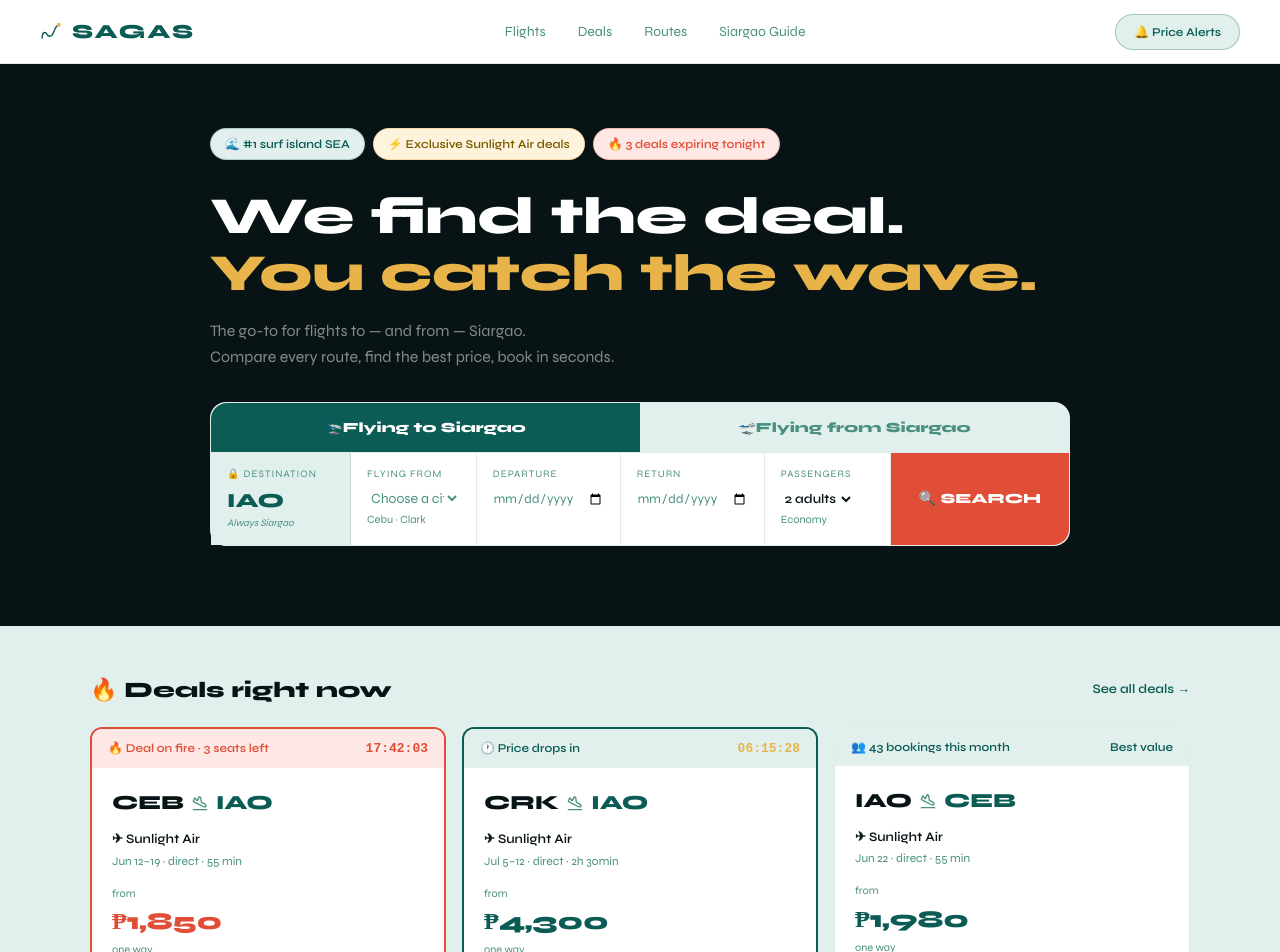
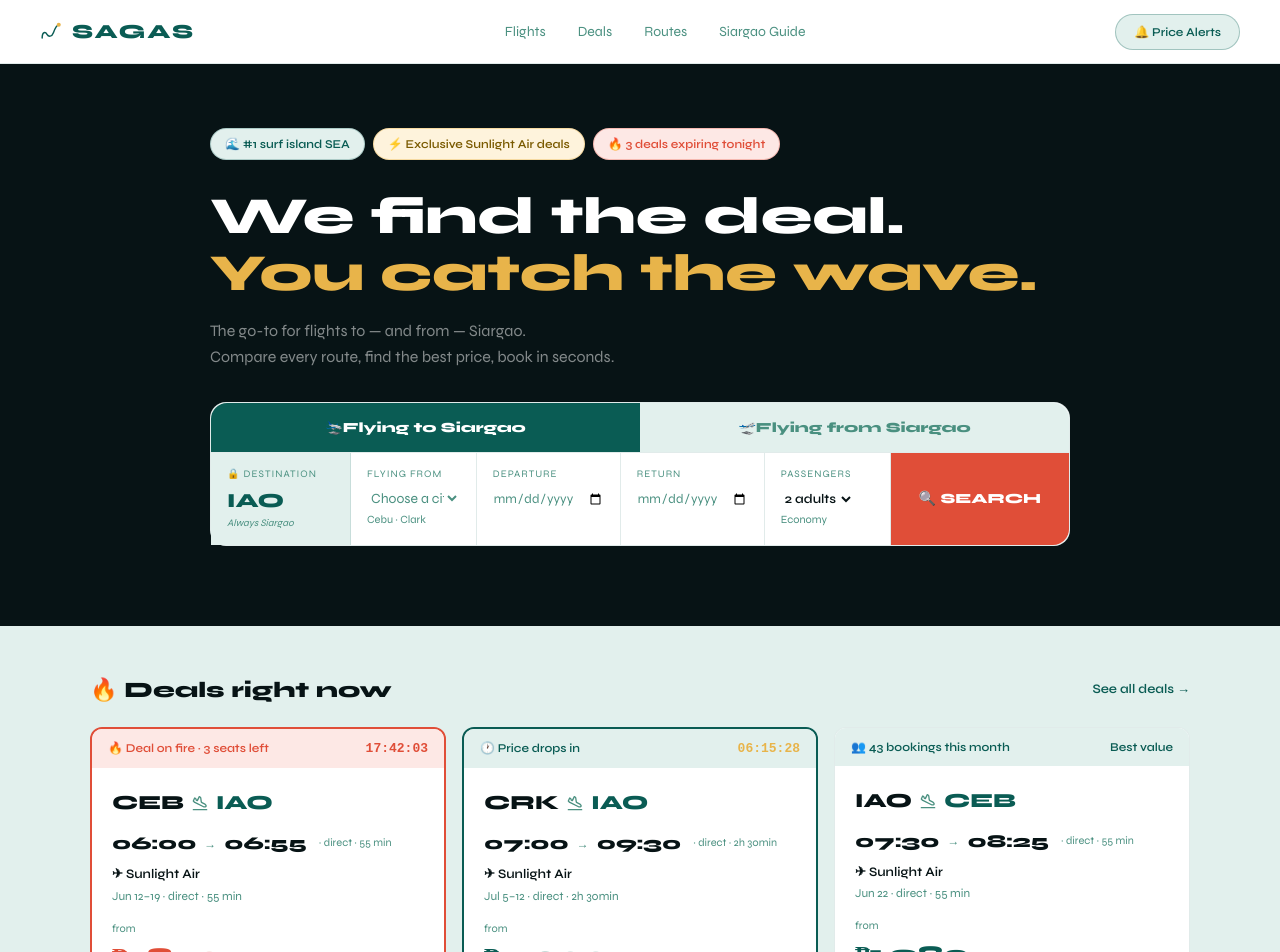
Before and after one commit to benjyamarupro-spec/sagas, a Next.js app: page / in a window 1280 px wide. Shown: the top 952 px of the page. Built offline with nearby package versions, Linux system fonts and the light colour scheme.

Commit message:
Fix — horaires de vol sur deal cards

```diff
--- a/src/app/deals/page.tsx
+++ b/src/app/deals/page.tsx
@@ -4,12 +4,12 @@
 import Link from 'next/link';
 
 const ALL_DEALS = [
-  { id:1, type:'hot', from:'CEB', to:'IAO', airline:'Sunlight Air', dates:'Jun 12–19', duration:'direct · 55 min', price:1850, label:'🔥 Deal on fire · 3 seats left', timerVal:63728, cta:'Book before it\'s gone' },
-  { id:2, type:'top', from:'CEB', to:'IAO', airline:'Sunlight Air', dates:'Jul 5–12', duration:'direct · 55 min', price:2100, label:'🕐 Price drops in', timerVal:22533, cta:'Lock this price' },
-  { id:3, type:'standard', from:'IAO', to:'CEB', airline:'Sunlight Air', dates:'Jun 22', duration:'direct · 55 min', price:1980, label:'👥 43 bookings this month', urgency:'Best value', timerVal:0, cta:'See this deal' },
-  { id:4, type:'hot', from:'CEB', to:'IAO', airline:'Sunlight Air', dates:'Aug 3–10', duration:'direct · 55 min', price:1850, label:'🔥 Flash sale · 2 seats left', timerVal:18200, cta:'Book before it\'s gone' },
-  { id:5, type:'top', from:'IAO', to:'CEB', airline:'Sunlight Air', dates:'Jul 20', duration:'direct · 55 min', price:1920, label:'🕐 Limited time offer', timerVal:31400, cta:'Lock this price' },
-  { id:6, type:'standard', from:'CEB', to:'IAO', airline:'Sunlight Air', dates:'Sep 1–8', duration:'direct · 55 min', price:1850, label:'📅 Low season fare', urgency:'Best time to buy', timerVal:0, cta:'See this deal' },
+  { id:1, type:'hot', from:'CEB', to:'IAO', airline:'Sunlight Air', dates:'Jun 12–19', duration:'direct · 55 min', price:1850, label:'🔥 Deal on fire · 3 seats left', timerVal:63728, cta:'Book before it\'s gone', depart:'06:00', arrive:'06:55' },
+  { id:2, type:'top', from:'CEB', to:'IAO', airline:'Sunlight Air', dates:'Jul 5–12', duration:'direct · 55 min', price:2100, label:'🕐 Price drops in', timerVal:22533, cta:'Lock this price', depart:'09:30', arrive:'10:25' },
+  { id:3, type:'standard', from:'IAO', to:'CEB', airline:'Sunlight Air', dates:'Jun 22', duration:'direct · 55 min', price:1980, label:'👥 43 bookings this month', urgency:'Best value', timerVal:0, cta:'See this deal', depart:'07:30', arrive:'08:25' },
+  { id:4, type:'hot', from:'CEB', to:'IAO', airline:'Sunlight Air', dates:'Aug 3–10', duration:'direct · 55 min', price:1850, label:'🔥 Flash sale · 2 seats left', timerVal:18200, cta:'Book before it\'s gone', depart:'12:00', arrive:'12:55' },
+  { id:5, type:'top', from:'IAO', to:'CEB', airline:'Sunlight Air', dates:'Jul 20', duration:'direct · 55 min', price:1920, label:'🕐 Limited time offer', timerVal:31400, cta:'Lock this price', depart:'11:00', arrive:'11:55' },
+  { id:6, type:'standard', from:'CEB', to:'IAO', airline:'Sunlight Air', dates:'Sep 1–8', duration:'direct · 55 min', price:1850, label:'📅 Low season fare', urgency:'Best time to buy', timerVal:0, cta:'See this deal', depart:'15:30', arrive:'16:25' },
 ];
 
 function DealCard({ deal }: { deal: typeof ALL_DEALS[0] }) {
@@ -43,6 +43,18 @@
           <span style={{ fontFamily:'Syne', fontWeight:800, fontSize:20, color:'var(--nightsurf)' }}>{deal.from}</span>
           <PlaneLanding size={16} color="var(--lagoon-muted)" />
           <span style={{ fontFamily:'Syne', fontWeight:800, fontSize:20, color:'var(--lagoon)' }}>{deal.to}</span>
+        </div>
+        <div style={{ display: 'flex', alignItems: 'center', gap: 8, marginBottom: 8 }}>
+          <span style={{ fontFamily: 'Syne', fontWeight: 800, fontSize: 18, color: 'var(--nightsurf)' }}>
+            {deal.depart}
+          </span>
+          <span style={{ fontFamily: 'Syne', fontSize: 12, color: 'var(--lagoon-muted)' }}>→</span>
+          <span style={{ fontFamily: 'Syne', fontWeight: 800, fontSize: 18, color: 'var(--nightsurf)' }}>
+            {deal.arrive}
+          </span>
+          <span style={{ fontFamily: 'Syne', fontSize: 11, color: 'var(--lagoon-muted)', marginLeft: 4 }}>
+            · {deal.duration}
+          </span>
         </div>
         <p style={{ fontFamily:'Syne', fontWeight:600, fontSize:13, color:'var(--nightsurf)', marginBottom:2 }}>✈ {deal.airline}</p>
         <p style={{ fontFamily:'Syne', fontWeight:400, fontSize:12, color:'var(--lagoon-muted)', marginBottom:16 }}>{deal.dates} · {deal.duration}</p>
--- a/src/app/page.tsx
+++ b/src/app/page.tsx
@@ -46,7 +46,7 @@
 ];
 
 // --- DEAL CARD ---
-function DealCard({ type, from, to, airline, dates, duration, price, label, urgency, timerVal, ctaText, borderColor }: any) {
+function DealCard({ type, from, to, airline, dates, duration, price, label, urgency, timerVal, ctaText, borderColor, depart, arrive }: any) {
   const [time, setTime] = useState(timerVal || 0);
   useEffect(() => {
     if (!timerVal) return;
@@ -75,6 +75,18 @@
           <span style={{ fontFamily: 'Syne', fontWeight: 800, fontSize: 20, color: 'var(--nightsurf)' }}>{from}</span>
           <PlaneLanding size={16} color="var(--lagoon-muted)" />
           <span style={{ fontFamily: 'Syne', fontWeight: 800, fontSize: 20, color: 'var(--lagoon)' }}>{to}</span>
+        </div>
+        <div style={{ display: 'flex', alignItems: 'center', gap: 8, marginBottom: 8 }}>
+          <span style={{ fontFamily: 'Syne', fontWeight: 800, fontSize: 18, color: 'var(--nightsurf)' }}>
+            {depart}
+          </span>
+          <span style={{ fontFamily: 'Syne', fontSize: 12, color: 'var(--lagoon-muted)' }}>→</span>
+          <span style={{ fontFamily: 'Syne', fontWeight: 800, fontSize: 18, color: 'var(--nightsurf)' }}>
+            {arrive}
+          </span>
+          <span style={{ fontFamily: 'Syne', fontSize: 11, color: 'var(--lagoon-muted)', marginLeft: 4 }}>
+            · {duration}
+          </span>
         </div>
         <p style={{ fontFamily: 'Syne', fontWeight: 600, fontSize: 13, color: 'var(--nightsurf)', marginBottom: 2 }}>✈ {airline}</p>
         <p style={{ fontFamily: 'Syne', fontWeight: 400, fontSize: 12, color: 'var(--lagoon-muted)', marginBottom: 16 }}>{dates} · {duration}</p>
@@ -318,9 +330,9 @@
               <Link href="/deals" style={{ fontFamily: 'Syne', fontWeight: 600, fontSize: 13, color: 'var(--lagoon)', textDecoration: 'none' }}>See all deals →</Link>
             </div>
             <div style={{ display: 'grid', gridTemplateColumns: 'repeat(3, 1fr)', gap: 16 }}>
-              <DealCard type="hot" from="CEB" to="IAO" airline="Sunlight Air" dates="Jun 12–19" duration="direct · 55 min" price="₱1,850" label="🔥 Deal on fire · 3 seats left" timerVal={63728} ctaText="Book before it's gone" borderColor="var(--coral)" />
-              <DealCard type="top" from="CRK" to="IAO" airline="Sunlight Air" dates="Jul 5–12" duration="direct · 2h 30min" price="₱4,300" label="🕐 Price drops in" timerVal={22533} ctaText="Lock this price" borderColor="var(--lagoon)" />
-              <DealCard type="standard" from="IAO" to="CEB" airline="Sunlight Air" dates="Jun 22" duration="direct · 55 min" price="₱1,980" label="👥 43 bookings this month" urgency="Best value" timerVal={0} ctaText="See this deal" borderColor="" />
+              <DealCard type="hot" from="CEB" to="IAO" airline="Sunlight Air" dates="Jun 12–19" duration="direct · 55 min" price="₱1,850" label="🔥 Deal on fire · 3 seats left" timerVal={63728} ctaText="Book before it's gone" borderColor="var(--coral)" depart="06:00" arrive="06:55" />
+              <DealCard type="top" from="CRK" to="IAO" airline="Sunlight Air" dates="Jul 5–12" duration="direct · 2h 30min" price="₱4,300" label="🕐 Price drops in" timerVal={22533} ctaText="Lock this price" borderColor="var(--lagoon)" depart="07:00" arrive="09:30" />
+              <DealCard type="standard" from="IAO" to="CEB" airline="Sunlight Air" dates="Jun 22" duration="direct · 55 min" price="₱1,980" label="👥 43 bookings this month" urgency="Best value" timerVal={0} ctaText="See this deal" borderColor="" depart="07:30" arrive="08:25" />
             </div>
           </div>
 
```
